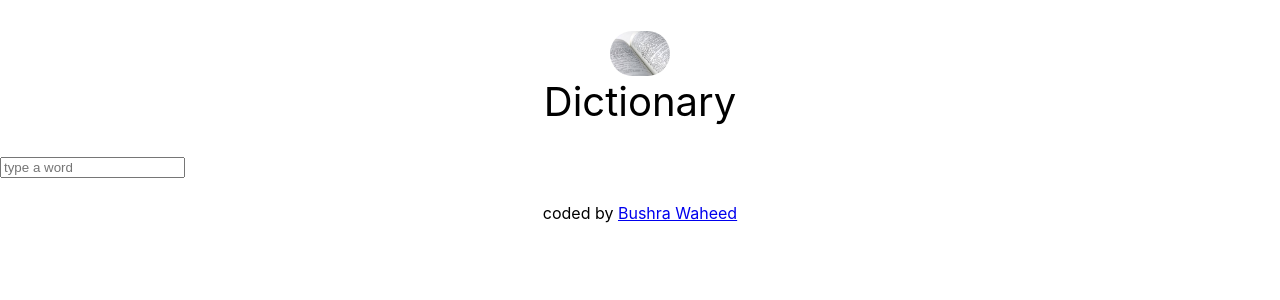
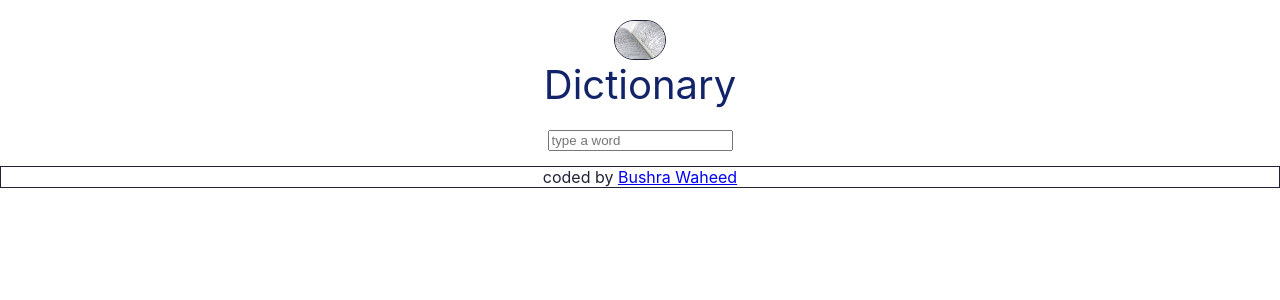
Before and after one commit to bushrawaheed/dictionary-project, a React (Create React App) app: page / in a window 1280 px wide. Shown: the top 300 px of the page. Built offline with nearby package versions, Linux system fonts and the light colour scheme; the HTML template or start-up script is replaced by a standard one.

Commit message:
added css

```diff
--- a/src/App.css
+++ b/src/App.css
@@ -1,16 +1,19 @@
 .App-header {
-  margin: 30px auto;
+  margin: 20px auto;
   text-align: center;
   font-size: 40px;
+  color: #122369;
 }
 .App-logo {
   margin: 0 auto;
   display: block;
-  max-width: 60px;
-  border: 1px solid white;
+  max-width: 50px;
+  border: 1px solid #1e2337;
   border-radius: 180px;
 }
 .App-footer {
   text-align: center;
-  margin: 25px 0;
+  margin: 15px 0;
+  color: #1e2337;
+  border: 1px solid #1e2337;
 }
--- a/src/Dictionary.css
+++ b/src/Dictionary.css
@@ -1,3 +1,7 @@
 .Dictionary {
-  color: black;
+  color: #0e484f;
+  text-align: center;
 }
+.Dictionary h3 {
+  color: #f6b73a;
+}
--- a/src/Meaning.js
+++ b/src/Meaning.js
@@ -1,6 +1,5 @@
 import React from "react";
 export default function Meaning(props){
-    console.log(props.meaning)
     return(
         <div className="Meaning">
            <h3>{props.meaning.partOfSpeech}</h3>
--- /dev/null
+++ b/src/Results.css
@@ -0,0 +1,3 @@
+.Results h2 {
+  color: #0e484f;
+}
--- a/src/Results.js
+++ b/src/Results.js
@@ -1,5 +1,8 @@
 import React from "react";
 import Meaning from "./Meaning";
+import './Results.css';
+
+
 export default function Results(props){
     if(props.results){
         return(
```
